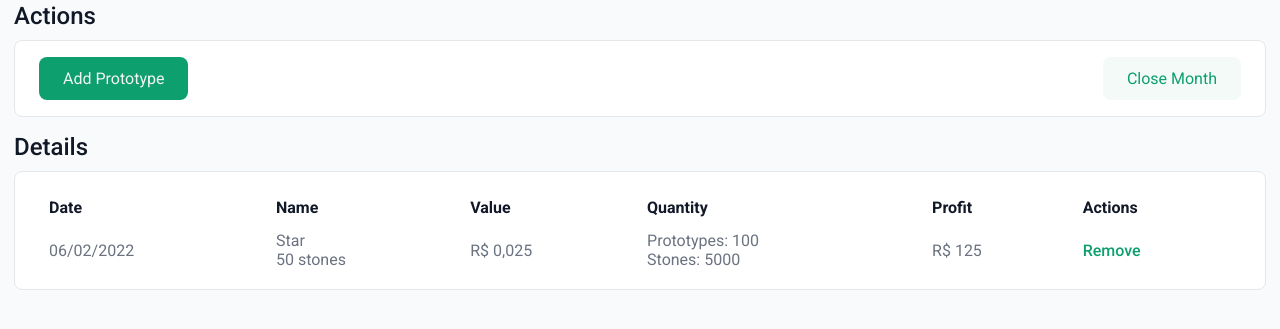
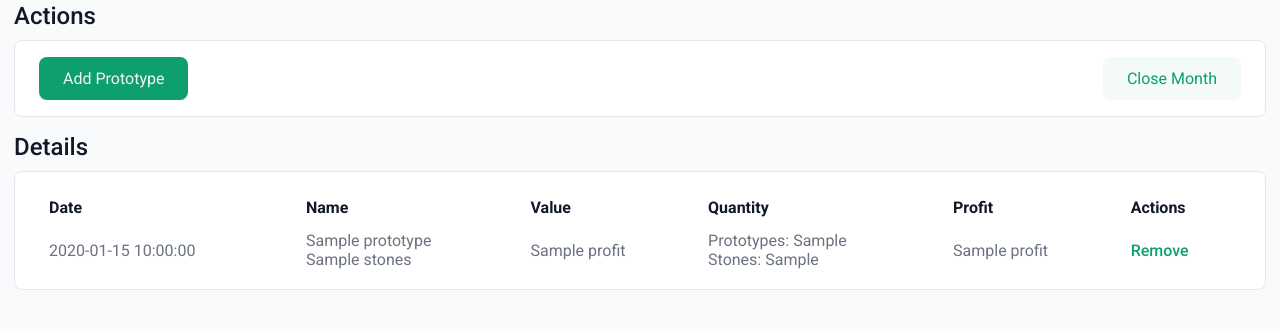
Before and after one commit to felipelvs/mommy, a Flask app: template mommy/templates/dashboard/home.html in a window 1280 px wide. Shown: the part 228-557 px from the top of the page. Run offline with Flask 2, Linux system fonts and the light colour scheme; the template is opened without the code that fills it: most values are stand-ins (such as "Sample title", 1, 10 or a date in 2020).

Commit message:
:sparkles: List prototypes added in the month

```diff
--- a/mommy/templates/dashboard/home.html
+++ b/mommy/templates/dashboard/home.html
@@ -143,22 +143,24 @@
           </thead>
 
           <tbody>
+            {% for prototype in details %}
               <tr>
-              <td>06/02/2022</td>
+                <td>{{ prototype.date }}</td>
                 <td>
-                <p>Star</p>
-                <p>50 stones</p>
+                  <p>{{ prototype.name }}</p>
+                  <p>{{ prototype.stones }}</p>
                 </td>
-              <td>R$ 0,025</td>
+                <td>{{ prototype.profit }}</td>
                 <td>
-                <p>Prototypes: 100</p>
-                <p>Stones: 5000</p>
+                  <p>Prototypes: {{ prototype.prototypes_made }}</p>
+                  <p>Stones: {{ prototype.stones_made }}</p>
                 </td>
-              <td>R$ 125</td>
+                <td>{{ prototype.profit }}</td>
                 <td>
                   <a href="" class="link"> Remove </a>
                 </td>
               </tr>
+            {% endfor %}
           </tbody>
         </table>
       </div>
```
Also changed, not shown: mommy/blueprints/dashboard/views.py (+20 -1 lines). Lines whose indentation alone changed are shown as unchanged.
